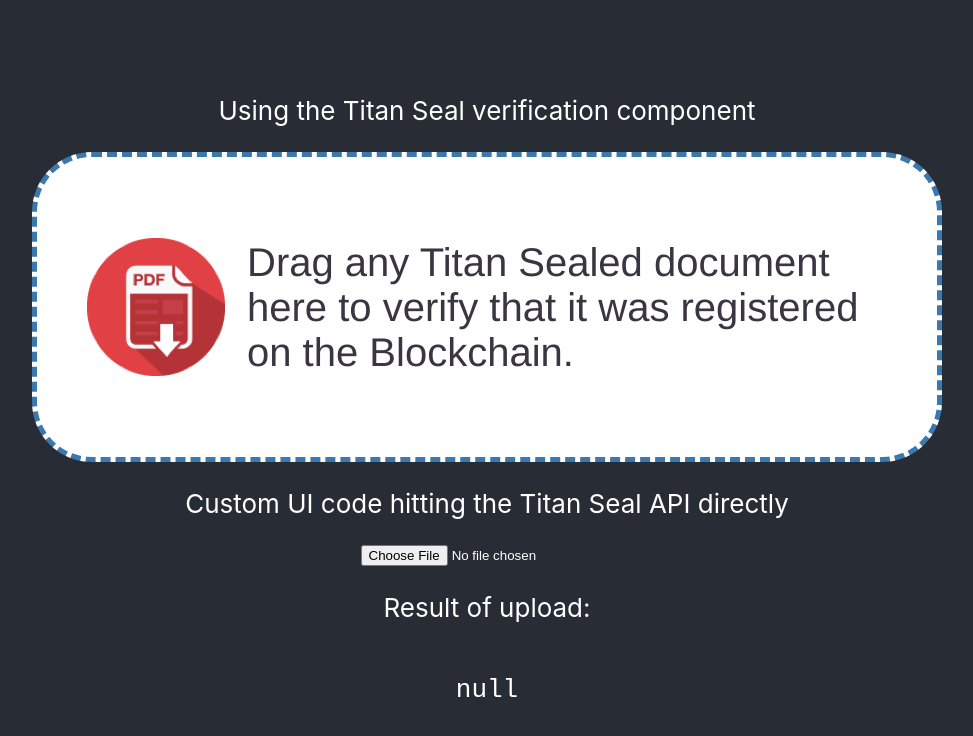
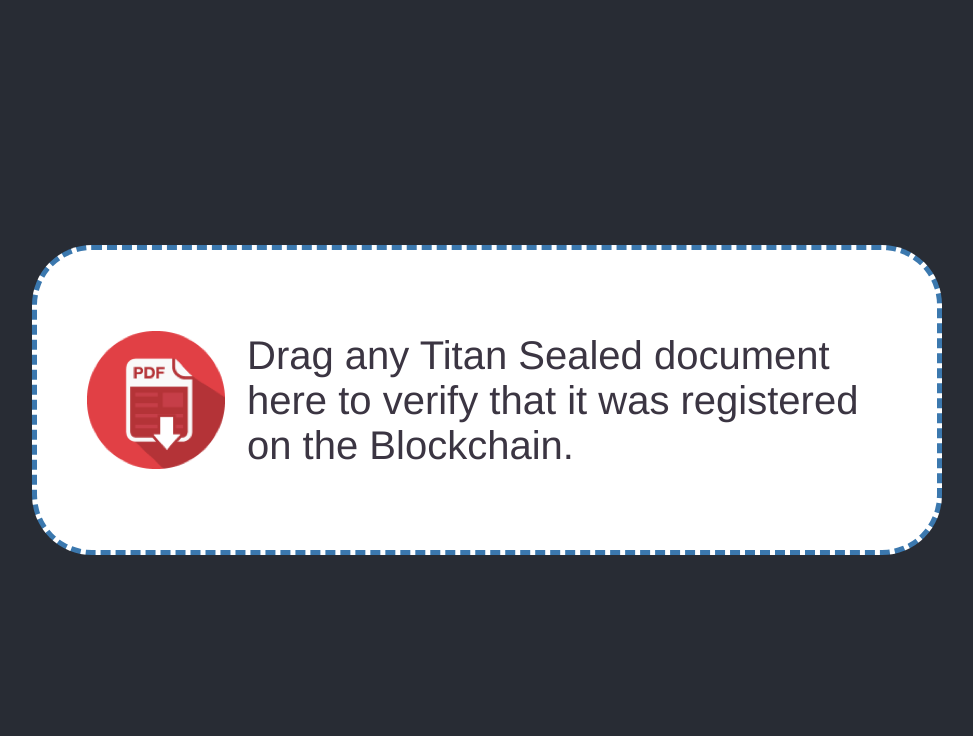
Before and after one commit to nlitwin/customer-app-nl, a React (Create React App) app: page / in a window 1280 px wide. Shown: the top 736 px of the page, without its empty margins (153-1126 px from the left). Built offline with nearby package versions, Linux system fonts and the light colour scheme; a web font is replaced by a local one.

Commit message:
Test domain allowlist, all

```diff
--- a/src/App.js
+++ b/src/App.js
@@ -1,45 +1,44 @@
-import { useState } from "react"
+// import { useState } from "react"
 import "./App.css"
 
 function App() {
-  const [result, setResult] = useState(null)
-  const apiKey = "80569edbdcd93e9f8e3660c17de9f3e8"
-  const clientId = "utahcounty.gov"
-  const handleChange = async (e) => {
-    const file = e.target.files[0]
-    console.log(e.target.files[0])
-    const data = new FormData()
-    data.append("file", file)
-    try {
-      setResult(null)
-      const response = await fetch("https://titanstage.herokuapp.com/v2/seals/verify", {
-        method: "POST",
-        mode: "cors",
-        headers: {
-          "X-API-Key": apiKey,
-          "X-Client-Id": clientId,
-        },
-        body: data,
-      })
+  // const [result, setResult] = useState(null)
+  // const apiKey = "80569edbdcd93e9f8e3660c17de9f3e8"
+  // const clientId = "utahcounty.gov"
+  // const handleChange = async (e) => {
+  //   const file = e.target.files[0]
+  //   console.log(e.target.files[0])
+  //   const data = new FormData()
+  //   data.append("file", file)
+  //   try {
+  //     setResult(null)
+  //     const response = await fetch("https://titanstage.herokuapp.com/v2/seals/verify", {
+  //       method: "POST",
+  //       mode: "cors",
+  //       headers: {
+  //         "X-API-Key": apiKey,
+  //         "X-Client-Id": clientId,
+  //       },
+  //       body: data,
+  //     })
 
-      const jsonResponse = await response.json()
-      console.log(jsonResponse)
-      setResult(jsonResponse)
-    } catch (e) {
-      setResult(e)
-      console.error(e)
-    }
-  }
+  //     const jsonResponse = await response.json()
+  //     console.log(jsonResponse)
+  //     setResult(jsonResponse)
+  //   } catch (e) {
+  //     setResult(e)
+  //     console.error(e)
+  //   }
+  // }
 
   return (
     <div className="App">
       <header className="App-header">
-        <p>Using the Titan Seal verification component</p>
-        <div id="titan-seal-verify" data-api-key={apiKey} data-client-id={clientId} data-env="staging"></div>
-        <p>Custom UI code hitting the Titan Seal API directly</p>
+        <div id="titan-seal-verify" data-api-key="123" data-client-id="titanseal.com" data-env="staging"></div>
+        {/* <p>Custom UI code hitting the Titan Seal API directly</p>
         <input type="file" onChange={handleChange} />
         <p>Result of upload:</p>
-        <pre>{JSON.stringify(result, null, 2)}</pre>
+        <pre>{JSON.stringify(result, null, 2)}</pre> */}
       </header>
     </div>
   )
```
Also changed, not shown: public/titan-seal-verify-v0.0.1.js.
